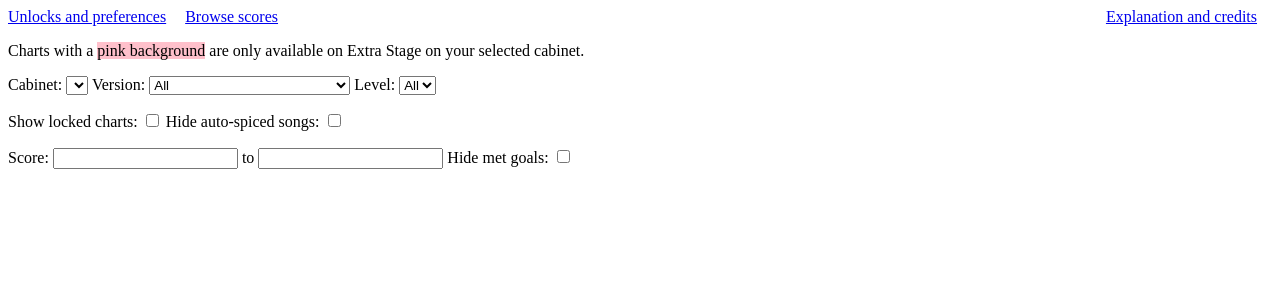
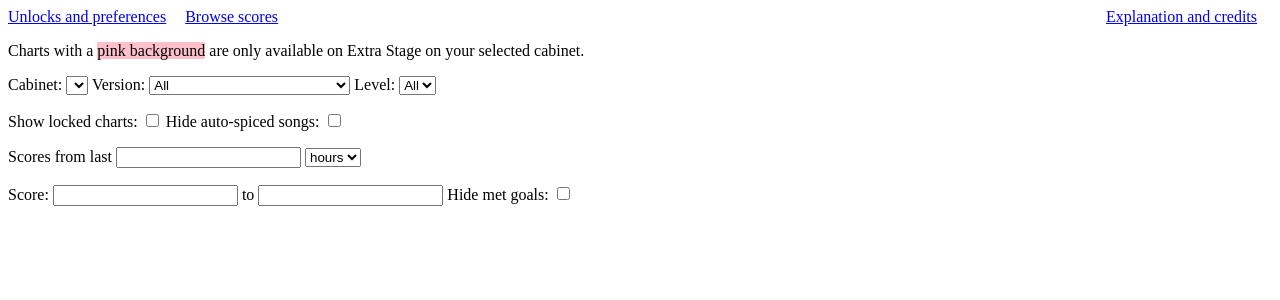
Before and after one commit to rrwoods/pprx, a Django app: template pprxweb/scorebrowser/templates/scorebrowser/scores.html in a window 1280 px wide. Shown: the top 300 px of the page. Run offline with Django 3.2, Linux system fonts and the light colour scheme; the template is opened without the code that fills it: values that come from a table or form of the project are taken from there, others are empty; data comes from the database, SQL or seed files in the repository; parts of the project's set-up code (start-up, migrations or seed data) failed here and were passed over; some libraries are stand-ins or nearby versions.

Commit message:
date filtering

```diff
--- a/pprxweb/scorebrowser/static/scores-1.0.7.js
+++ b/pprxweb/scorebrowser/static/scores-1.0.8.js
@@ -1,7 +1,12 @@
 var userHidChartIds = []
+var minTimestamp = 0
 
 $.fn.dataTable.ext.search.push(function(settings, data, dataIndex) {
 	if (userHidChartIds.includes(parseInt(data[14]))) {
+		return false
+	}
+
+	if (parseInt(data[19]) < minTimestamp) {
 		return false
 	}
 
@@ -182,6 +187,8 @@ $(document).ready(function () {
 			{ data: 'romanized_title', visible: false },
 			// 18:
 			{ data: 'searchable_title', visible: false },
+			// 19:
+			{ data: 'timestamp', visible: false },
 		],
 		createdRow: function(row, data, index) {
 			visibility = parseInt(data[$('#cabinet-select').find(':selected').val()])
@@ -287,6 +294,21 @@ $(document).ready(function () {
 		scoresTable.draw()
 	})
 
+	function updateTimeRange() {
+		timeText = $('#time-range').val()
+		if (!$.isNumeric(timeText)) {
+			minTimestamp = 0
+			return
+		}
+		seconds = Math.floor(parseFloat(timeText) * 60 * 60)
+		if ($('#time-type').val() !== 'hours') {
+			seconds *= 24
+		}
+
+		now = Math.floor(Date.now()/1000)
+		minTimestamp = now - seconds
+	}
+
 	$('.select-filter').change(function() {
 		elementId = $(this).attr('id')
 		selected = parseInt($(this).find(':selected').val())
@@ -300,11 +322,17 @@ $(document).ready(function () {
 			if (min > selected) {
 				$(`#level-min option[value="${selected}"]`).prop('selected', true)
 			}
+		} else if (elementId == 'time-type') {
+			updateTimeRange()
 		}
 		scoresTable.draw()
 	})
 
 	$('.text-filter').keyup(function() {
+		elementId = $(this).attr('id')
+		if (elementId === 'time-range') {
+			updateTimeRange()
+		}
 		scoresTable.draw()
 	})
 })
--- a/pprxweb/scorebrowser/templates/scorebrowser/scores.html
+++ b/pprxweb/scorebrowser/templates/scorebrowser/scores.html
@@ -7,7 +7,7 @@
 
 {% block scripts %}
 	<script src="https://cdn.datatables.net/1.13.1/js/jquery.dataTables.min.js"></script>
-	<script src="{% static 'scores-1.0.7.js' %}"></script>
+	<script src="{% static 'scores-1.0.8.js' %}"></script>
 	<link rel="stylesheet" href="https://cdn.datatables.net/1.13.1/css/jquery.dataTables.min.css">
 {% endblock %}
 
@@ -91,6 +91,15 @@
 	</p>
 
 	<p>
+		Scores from last
+		<input type="text" id="time-range" class="text-filter">
+		<select id="time-type" class="select-filter">
+			<option selected value='hours'>hours</option>
+			<option value='days'>days</option>
+		</select>
+	</p>
+
+	<p>
 		Score:
 		<input type="text" id="min-score" class="text-filter score-input">
 		to
```
Also changed, not shown: pprxweb/scorebrowser/views.py (+5 -3 lines).
